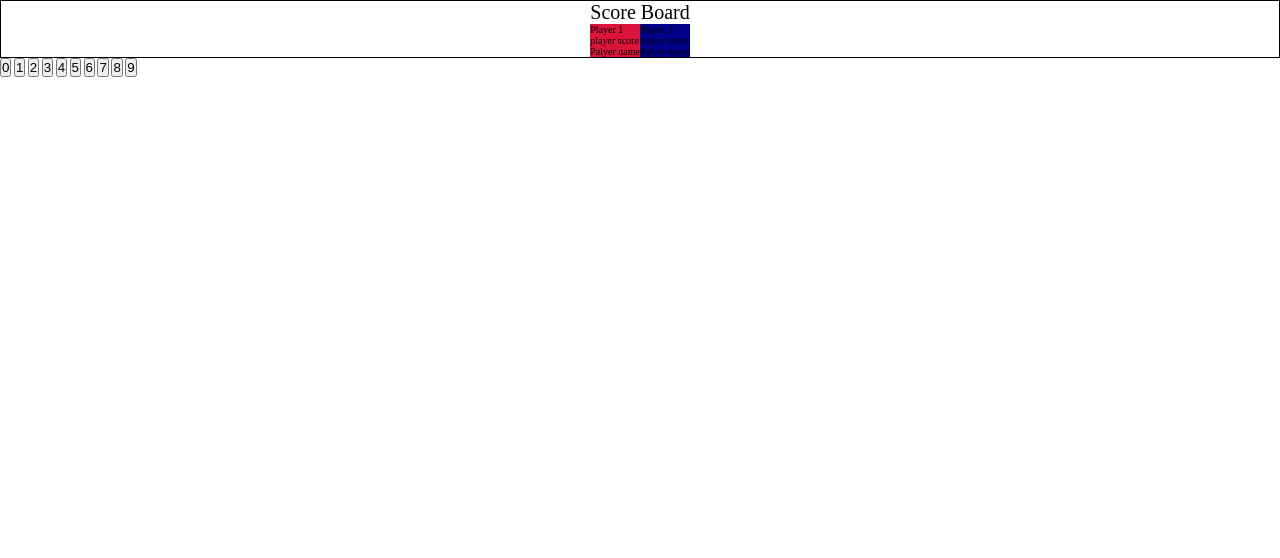
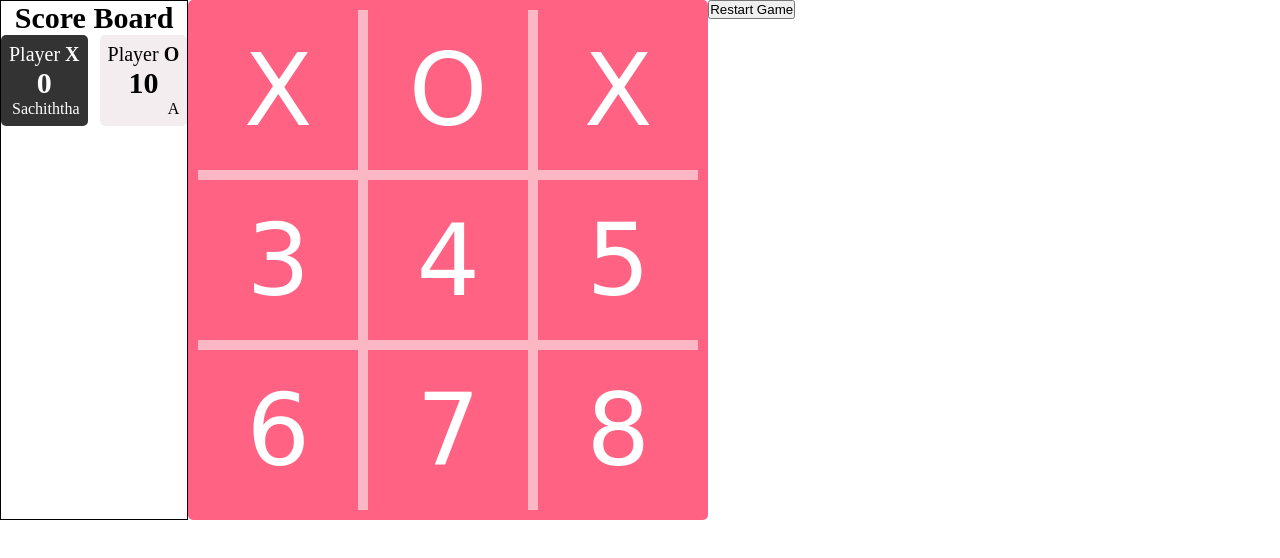
Before and after one commit to sacumesh/tic-tac-toe-web, a website: page index.html in a window 1280 px wide. Drawn offline with Linux system fonts and the light colour scheme; a web font is replaced by a local one.

Commit message:
:sparkles: begin game board

```diff
--- a/index.html
+++ b/index.html
@@ -4,44 +4,58 @@
     <meta charset="UTF-8" />
     <meta http-equiv="X-UA-Compatible" content="IE=edge" />
     <meta name="viewport" content="width=device-width, initial-scale=1.0" />
+    <link rel="preconnect" href="https://fonts.googleapis.com" />
+    <link rel="preconnect" href="https://fonts.gstatic.com" crossorigin />
+    <link
+      href="https://fonts.googleapis.com/css2?family=Shantell+Sans:ital,wght@0,300;0,400;0,500;0,600;0,700;0,800;1,300;1,400;1,500;1,600;1,700;1,800&display=swap"
+      rel="stylesheet"
+    />
     <link rel="stylesheet" href="css/main.css" />
     <title>Document</title>
   </head>
   <body>
-    <main>
+    <main class="page-content">
       <div class="score-board">
         <header class="score-board__header">Score Board</header>
         <div class="score-board__content">
           <div class="score-board__item">
             <div class="player player--one">
-              <div class="player__header">Player 1</div>
-              <div class="player__name">player score</div>
-              <div class="player_score">Palyer name</div>
+              <div class="player__header">
+                Player <span class="player__symbol">X</span>
+              </div>
+              <div class="player__score">0</div>
+              <div class="player__name">Sachiththa</div>
             </div>
           </div>
 
           <div class="score-board__item">
-            <div class="player--two">
-              <div class="player__header">Player 1</div>
-              <div class="player__name">player score</div>
-              <div class="player_score">Palyer name</div>
+            <div class="player player--two">
+              <div class="player__header">
+                Player <span class="player__symbol">O</span>
+              </div>
+              <div class="player__score">10</div>
+              <div class="player__name">A</div>
             </div>
           </div>
         </div>
       </div>
       <div>
-        <div>
-          <button>0</button>
-          <button>1</button>
-          <button>2</button>
-          <button>3</button>
-          <button>4</button>
-          <button>5</button>
-          <button>6</button>
-          <button>7</button>
-          <button>8</button>
-          <button>9</button>
+        <div class="game-board">
+          <div class="game-board__cell-container">
+            <button id="game-board__btn-0" class="game-board-btn">X</button>
+            <button id="game-board-btn-1" class="game-board-btn">O</button>
+            <button id="game-board-btn-2" class="game-board-btn">X</button>
+            <button id="game-board__btn-3" class="game-board-btn">3</button>
+            <button id="game-board__btn-4" class="game-board-btn">4</button>
+            <button id="game-board__btn-4" class="game-board-btn">5</button>
+            <button id="game-board__btn-5" class="game-board-btn">6</button>
+            <button id="game-board__btn-6" class="game-board-btn">7</button>
+            <button id="game-board__btn-7" class="game-board-btn">8</button>
+          </div>
         </div>
+      </div>
+      <div>
+        <button>Restart Game</button>
       </div>
     </main>
   </body>
--- a/sass/abstracts/_variables.scss
+++ b/sass/abstracts/_variables.scss
@@ -1,5 +1,12 @@
+/*colors*/
 $colo-grey: #777;
 $color-white: #fff;
 $color-black: #000;
 $color-crimson: #dc143c;
 $color-dark_blue: DarkBlue;
+$color-sunny_yellow: #fff917;
+$color-carrot_orange: #ed9121;
+$color-dune: #333;
+$color-brink_pink: #ff6282;
+$color-chery_blossom: #fcb7c5;
+$color-soft_peach: #f4edef;
--- a/sass/base/_base.scss
+++ b/sass/base/_base.scss
@@ -12,4 +12,5 @@ html {
 
 body {
   box-sizing: border-box;
+  font-size: 1.6rem;
 }
--- /dev/null
+++ b/sass/components/_game-board-button.scss
@@ -0,0 +1,7 @@
+.game-board-btn {
+  font-size: 10rem;
+  background-color: $color-brink_pink;
+  border: none;
+  color: $color-white;
+  font-family: "Shantell Sans", cursive;
+}
--- /dev/null
+++ b/sass/components/_game-board.scss
@@ -0,0 +1,17 @@
+.game-board {
+  padding: 10px;
+  background-color: $color-brink_pink;
+  border-radius: 5px;
+
+  &__cell-container {
+    display: grid;
+    width: 500px;
+    height: 500px;
+    background-color: $color-chery_blossom;
+
+    grid-template-rows: 1fr 1fr 1fr;
+    grid-template-columns: 1fr 1fr 1fr;
+    row-gap: 10px;
+    column-gap: 10px;
+  }
+}
--- a/sass/components/_player.scss
+++ b/sass/components/_player.scss
@@ -1,18 +1,33 @@
 .player {
+  transition: 0.3s;
+  border-radius: 5px;
+  padding: 8px;
+
   &__header {
+    text-align: center;
+    font-size: 2rem;
   }
 
   &__name {
+    text-align: end;
   }
 
   &__score {
+    text-align: center;
+    font-weight: 700;
+    font-size: 3rem;
+  }
+
+  &__symbol {
+    font-weight: 800;
   }
 
   &--one {
-    background-color: $color-crimson;
+    background-color: $color-dune;
+    color: $color-white;
   }
 
   &--two {
-    background-color: $color-dark_blue;
+    background-color: $color-soft_peach;
   }
 }
--- a/sass/components/_score-board.scss
+++ b/sass/components/_score-board.scss
@@ -1,18 +1,16 @@
 .score-board {
   display: flex;
   flex-direction: column;
-  border: 1px solid black;
+  border: 1px solid $color-black;
   align-items: center;
 
   &__header {
-    font-size: 2rem;
+    font-size: 3rem;
+    font-weight: 900;
   }
 
   &__content {
     display: flex;
-  }
-
-  &__item {
-    background: red;
+    column-gap: 12px;
   }
 }
--- a/sass/main.scss
+++ b/sass/main.scss
@@ -4,3 +4,8 @@
 
 @import "components/score-board";
 @import "components/player";
+@import "components/game-board";
+@import "components/game-board-button";
+.page-content {
+  display: flex;
+}
```
Also changed, not shown: css/main.css, 1 other file.
